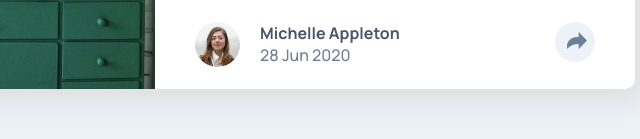
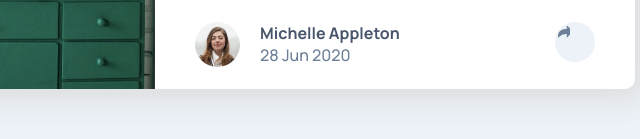
Before and after one commit to Abrham007/article-preview-component-master, a plain HTML site: page index.html in a window 1280 px wide. Shown: the part 461-600 px from the top of the page, 405-1045 px from the left. Drawn offline with Linux system fonts and the light colour scheme.

Commit message:
changed to inline svg

```diff
--- a/css/style.css
+++ b/css/style.css
@@ -60,7 +60,6 @@ h1 {
   display: block;
 }
 .profile__div {
-  background: url(../images/icon-share.svg) no-repeat 60% 45%/ 20px;
   background-color: hsl(210, 46%, 95%);
   float: right;
   height: 40px;
--- a/index.html
+++ b/index.html
@@ -37,7 +37,19 @@
           help you make any room feel complete.
         </p>
         <div class="div-2__profile">
-          <div class="profile__div"></div>
+          <div class="profile__div">
+            <svg
+              xmlns="http://www.w3.org/2000/svg"
+              width="15"
+              height="13"
+              viewbox="-3 1  15 13"
+            >
+              <path
+                fill="#6E8098"
+                d="M15 6.495L8.766.014V3.88H7.441C3.33 3.88 0 7.039 0 10.936v2.049l.589-.612C2.59 10.294 5.422 9.11 8.39 9.11h.375v3.867L15 6.495z"
+              />
+            </svg>
+          </div>
           <img
             src="./images/avatar-michelle.jpg"
             alt="avatat of michelle"
--- a/js/index.js
+++ b/js/index.js
@@ -6,5 +6,6 @@ shareButton.addEventListener("click", () => {
     shareButton.style.backgroundColor = "hsl(214, 17%, 51%)";
   } else {
     linkBubble.style.display = "none";
+    shareButton.style.backgroundColor = "hsl(210, 46%, 95%)";
   }
 });
```
